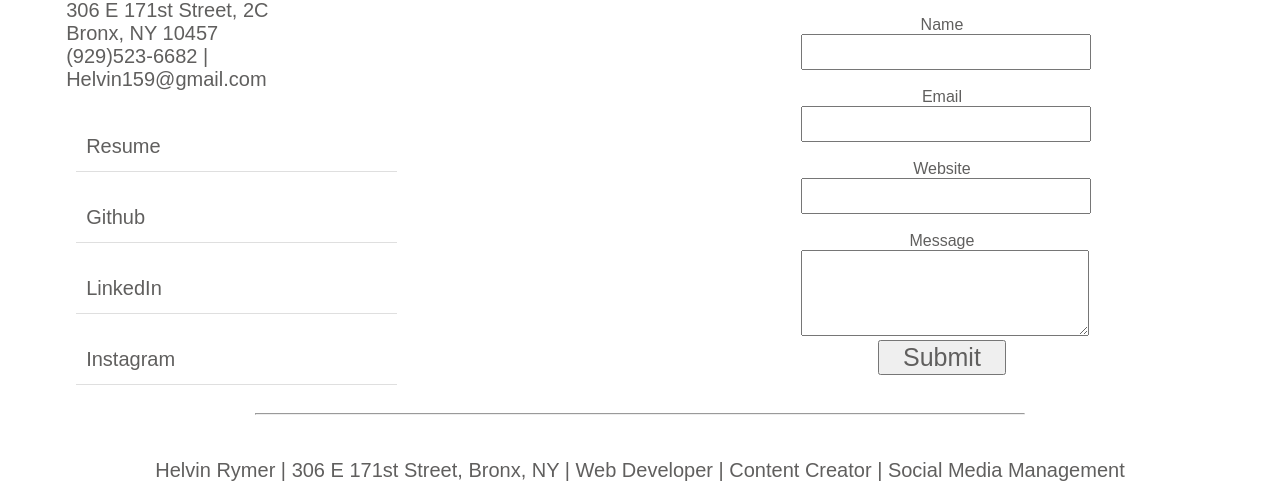
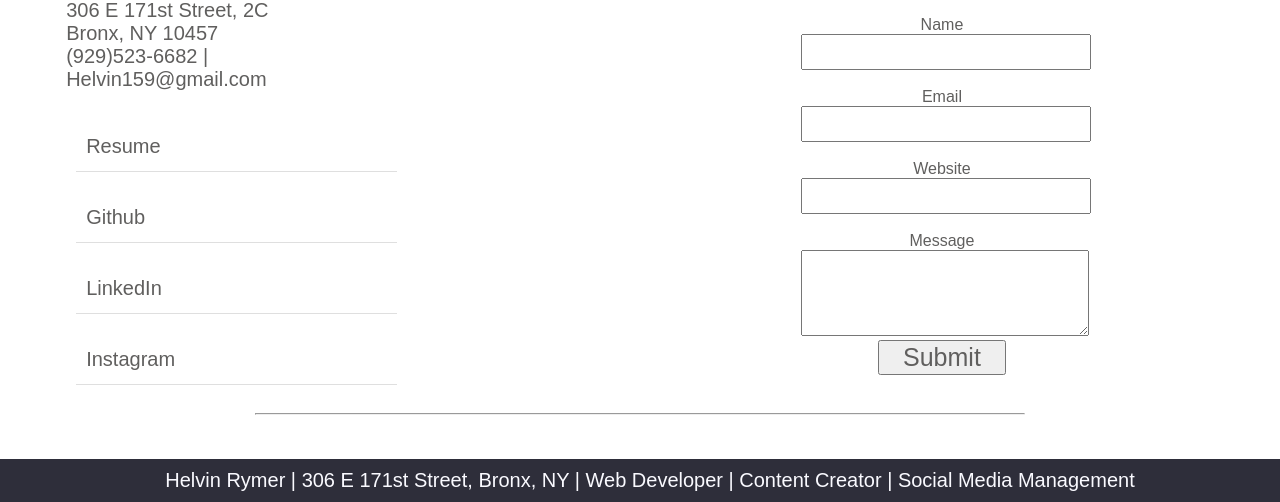
Before and after one commit to Helvin159/HelvinRymer, a PHP site: page / in a window 1280 px wide. Shown: the part 1686-2188 px from the top of the page. Run offline with PHP 8.4, Linux system fonts and the light colour scheme.

Commit message:
Update style.css

```diff
--- a/css/style.css
+++ b/css/style.css
@@ -205,6 +205,13 @@ font-size: 20px;
 
 }
 
+.introh2{
+	background-color: #2E2E3A;
+		color:#FAFAFF;
+	font-weight: 200;
+	margin-top: 0;
+}
+
 #intro h2 {
 	padding: 30px;
 }
@@ -227,6 +234,10 @@ hr {
 footer {
 	width: 100%;
 	font-size: 20px;
+	padding: 10px;
+	color:#FAFAFF;
+	background-color: #2E2E3A;
+	font-weight: 200;
 }
 
 html,
```
